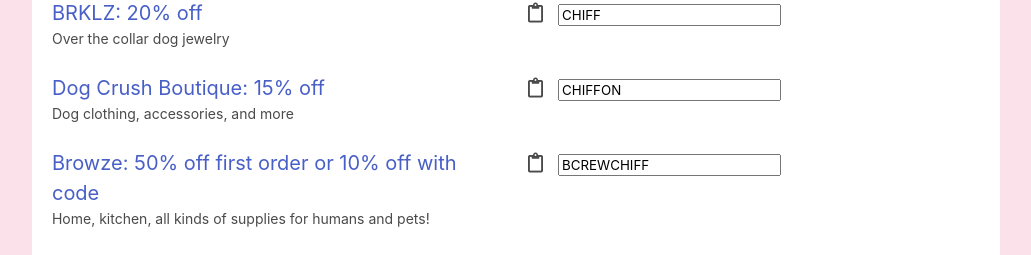
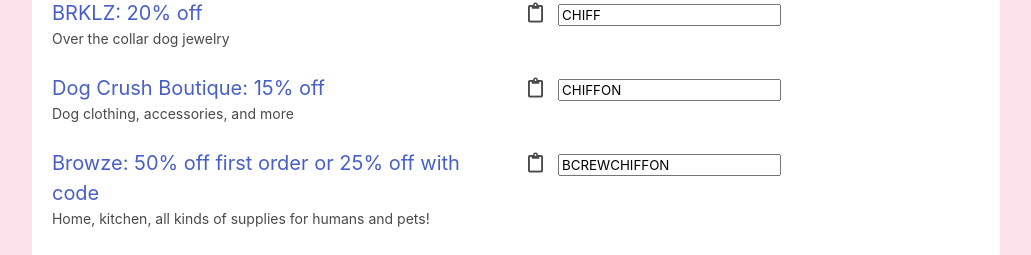
Before and after one commit to TechieQian/chiffon, a React (Create React App) app: page /shop in a window 1280 px wide. Shown: the part 886-1141 px from the top of the page, without its empty margins (124-1155 px from the left). Built offline with nearby package versions, Linux system fonts and the light colour scheme.

Commit message:
editing sponsors

```diff
--- a/src/data/sponsors.ts
+++ b/src/data/sponsors.ts
@@ -37,8 +37,8 @@
   },
   {
     link: "http://www.browze.com/?utm_source=brandbassador&utm_medium=affiliate&ref=bb-xz32gw",
-    label: "Browze: 50% off first order or 10% off with code",
-    code: "BCREWCHIFF",
+    label: "Browze: 50% off first order or 25% off with code",
+    code: "BCREWCHIFFON",
     subtitle: "Home, kitchen, all kinds of supplies for humans and  pets!",
   },
   {
```
